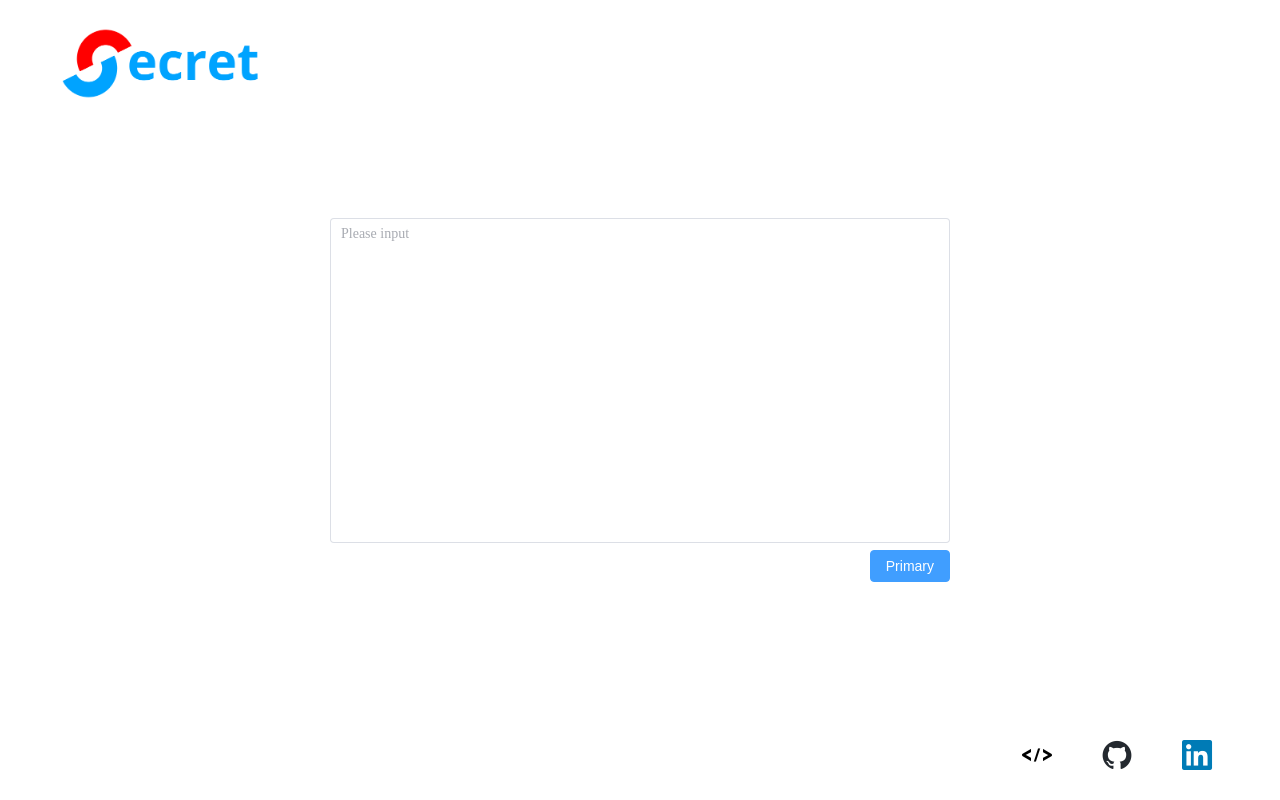
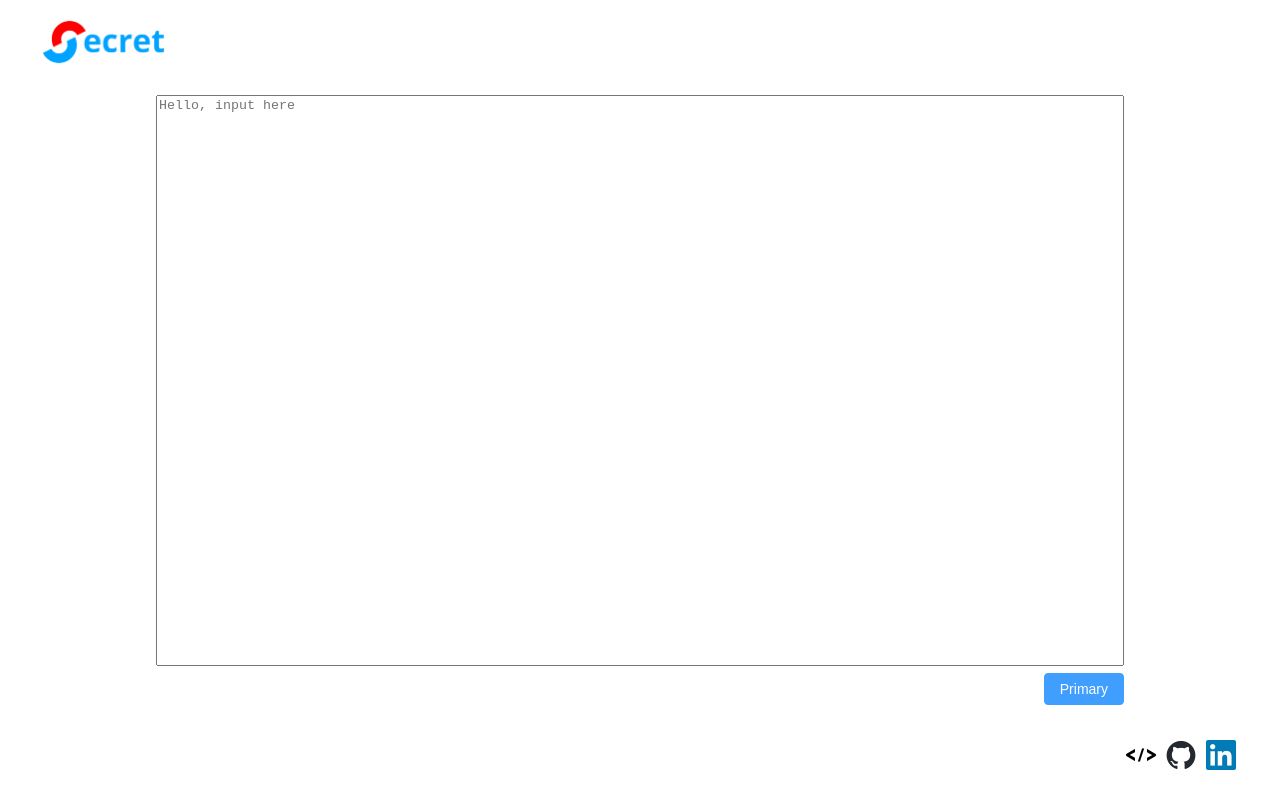
Before and after one commit to ReshetovItsMe/secret-message, a Vue app in the folder web/: page /secret/1 in a window 1280 px wide. Built offline with nearby package versions, Linux system fonts and the light colour scheme.

Commit message:
fix: styles

```diff
--- a/web/src/App.vue
+++ b/web/src/App.vue
@@ -28,10 +28,16 @@ import SecretInput from './components/SecretInput.vue';
         display: flex;
         align-items: center;
         justify-content: center;
+        flex-direction: column;
+    }
+
+    .el-container {
+        padding: 15px;
     }
 
     .secret-input {
-        width: 50%;
+        flex: 1;
+        width: 80%;
     }
 }
 </style>
--- a/web/src/components/Footer.vue
+++ b/web/src/components/Footer.vue
@@ -7,13 +7,13 @@ import linkedin from '../assets/linkedin.png';
 <template>
     <div class="footer">
         <div class="logo-wrapper" key="scale-down">
-            <el-image style="width: 50%" :src="code" fit="scale-down" />
+            <el-image class="image" :src="code" fit="scale-down" />
         </div>
         <div class="logo-wrapper" key="scale-down">
-            <el-image style="width: 50%" :src="github" fit="scale-down" />
+            <el-image class="image" :src="github" fit="scale-down" />
         </div>
         <div class="logo-wrapper" key="scale-down">
-            <el-image style="width: 50%" :src="linkedin" fit="scale-down" />
+            <el-image class="image" :src="linkedin" fit="scale-down" />
         </div>
     </div>
 </template>
@@ -21,10 +21,16 @@ import linkedin from '../assets/linkedin.png';
 <style scoped>
 .logo-wrapper {
     display: flex;
-    padding: 0 10px;
+    padding: 0 5px;
 }
 .footer {
     display: flex;
     justify-content: flex-end;
+    height: 100%;
+}
+
+.image {
+    height: 50%;
+    margin: auto;
 }
 </style>
--- a/web/src/components/Header.vue
+++ b/web/src/components/Header.vue
@@ -12,5 +12,6 @@ import SecretMessageLogo from './icons/secretMessage/SecretMessageLogo.vue';
 .header {
     display: flex;
     justify-content: flex-start;
+    height: 100%;
 }
 </style>
--- a/web/src/components/SecretInput.vue
+++ b/web/src/components/SecretInput.vue
@@ -5,13 +5,11 @@ const textarea = ref('');
 
 <template>
     <div class="input-block">
-        <el-input
+        <textarea
             v-model="textarea"
-            :rows="15"
-            type="textarea"
-            resize="none"
-            placeholder="Please input"
-        />
+            class="form-control"
+            placeholder="Hello, input here"
+        ></textarea>
         <el-button class="procceed-button" type="primary">Primary</el-button>
     </div>
 </template>
@@ -22,6 +20,13 @@ const textarea = ref('');
     flex-direction: column;
 }
 
+.form-control {
+    resize: none;
+    height: 100%;
+    width: 100%;
+    flex: 1;
+}
+
 .procceed-button {
     margin-top: 5pt;
     align-self: end;
--- a/web/src/components/icons/secretMessage/SecretMessageLogo.vue
+++ b/web/src/components/icons/secretMessage/SecretMessageLogo.vue
@@ -4,14 +4,13 @@ import logo from './logo.png';
 
 <template>
     <div class="logo-wrapper" key="scale-down">
-        <el-image style="width: 40%" :src="logo" fit="scale-down" />
+        <el-image style="height: 100%" :src="logo" fit="scale-down" />
     </div>
 </template>
 
 <style scoped>
 .logo-wrapper {
     display: flex;
-    padding-top: 20px;
-    padding-left: 30px;
+    height: 90%;
 }
 </style>
```
